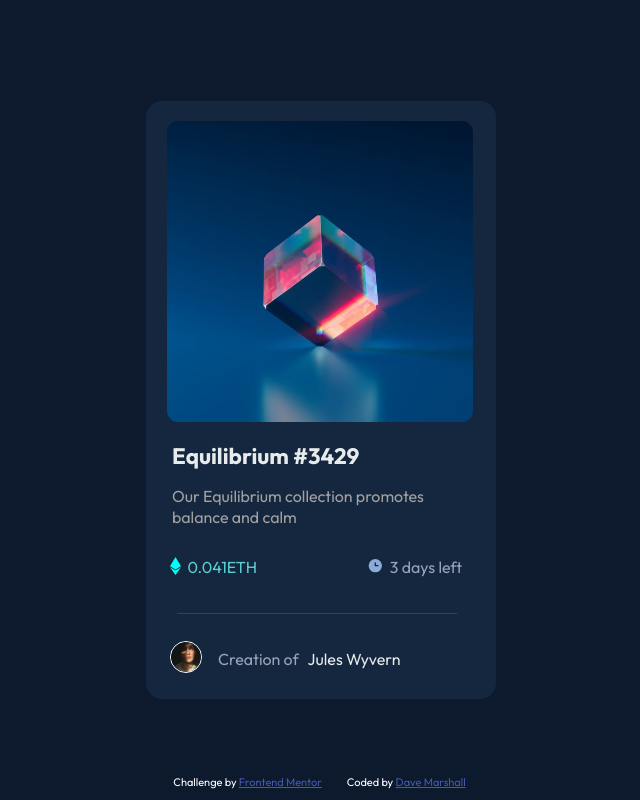
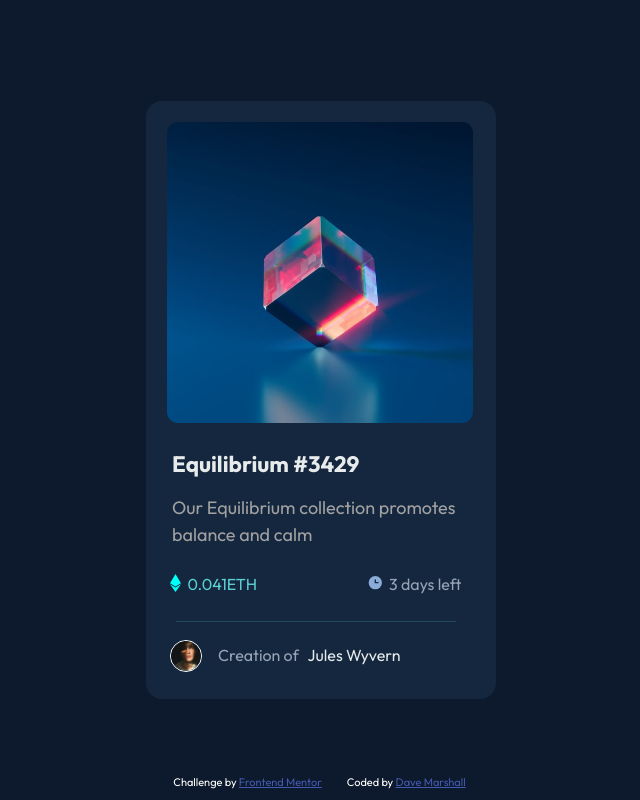
Before and after one commit to bombblastmedia/nft-challenge, a plain HTML site: page index.html in a window 1280 px wide. Shown: the whole page, without its empty margins (319-959 px from the left). Drawn offline with Linux system fonts and the light colour scheme.

Commit message:
Getting spacing write to template

```diff
--- a/style.css
+++ b/style.css
@@ -17,8 +17,6 @@ body {
     height: 100%;
     background-color: #0D1A2D;
     font-family: 'Outfit', 'Josefin', 'Segoe UI', Tahoma, Geneva, Verdana, sans-serif;
-    /* color: #000000; */
-    /* font-size: 100%; */
     line-height: 1.3;
     overflow-x: hidden;
     display: flex;
@@ -42,7 +40,7 @@ img {
     width: 19.13em;
     height: 18.81em;
     border-radius: 11px;
-    margin-top: 1.25em;
+    margin-top: 1.30em;
     margin-left: 1.30em;
     -webkit-border-radius: 11px;
     -moz-border-radius: 11px;
@@ -55,7 +53,7 @@ img {
     width: 19.13em;
     height: 18.81em;
     border-radius: 11px;
-    margin-top: 1.25em;
+    margin-top: 1.30em;
     margin-left: 1.3em;
     position: relative;
     padding-top: 35%;
@@ -63,10 +61,15 @@ img {
     background: rgba(90, 207, 210, .5);
     opacity: 0;
     transition: 1s ease-in-out;
+    -webkit-transition: 1s ease-in-out;
+    -moz-transition: 1s ease-in-out;
+    -ms-transition: 1s ease-in-out;
+    -o-transition: 1s ease-in-out;
 }
 
 .overlay:hover {
     opacity: 1.0;
+    cursor: pointer;
 }
 
 .main-text {
@@ -77,16 +80,19 @@ img {
     font-size: .7rem;
     font-weight: 600;
     color: #E8EBEB;
+    margin-top: 2em;
 }
 
 .title :hover {
     color: #5ACFD2;
+    cursor: pointer;
 }
 
 h2 {
-    font-size: 16px;
+    font-size: 1.125rem;
     font-weight: 400;
     color: #a1a1a1;
+    line-height: 1.5em;
 }
 
 .equilibrium-counter-icon {
@@ -98,18 +104,19 @@ h2 {
 .eq-svg {
     width: 1em;
     height: 1em;
-    margin: 1em .10em 0em 1.5em;
+    margin: .7em .10em 0em 1.5em;
 }
 
 .equilibrium-counter-text {
     color: #5ACFD2;
     font-weight: 300;
+    margin-top: -.3em;
 }
 
 .icon-clock {
     width: 1em;
     height: 1em;
-    margin: 1em .4em 0em 6.89rem;
+    margin: .7em .4em 0em 6.85rem;
 }
 
 .clock-days {
@@ -119,6 +126,7 @@ h2 {
     width: 4.90rem;
     height: 1.38rem;
     position: relative;
+    margin-top: -.3em;
 }
 
 .clock-days::after {
@@ -128,7 +136,7 @@ h2 {
     position: absolute;
     background: rgba(90, 207, 210, .2);
     left: -213px;
-    margin-top: 20px;
+    margin-top: 10px;
 }
 
 .image-avatar-container {
@@ -142,14 +150,14 @@ h2 {
     border: 1px solid #FFFFFF;
     display: flex;
     margin-right: 1em;
-    margin-top: 3em;
+    margin-top: 1.8em;
     margin-left: 1.5em;
 }
 
 .image-avatar-text {
     color: #97A4B6;
     font-weight: 300;
-    margin-top: 2.5em;
+    margin-top: 1.1em;
     margin-right: 4px;
     margin-left: 4.5em;
 }
@@ -157,12 +165,13 @@ h2 {
 .persons-name {
     color: #E6EBEB;
     font-weight: 300;
-    margin-top: 2.5em;
+    margin-top: 1.1em;
     margin-left: .3em;
 }
 
 .persons-name :hover {
     color: #5ACFD2;
+    cursor: pointer;
 }
 
 footer {
```
Also changed, not shown: 1 other file.
